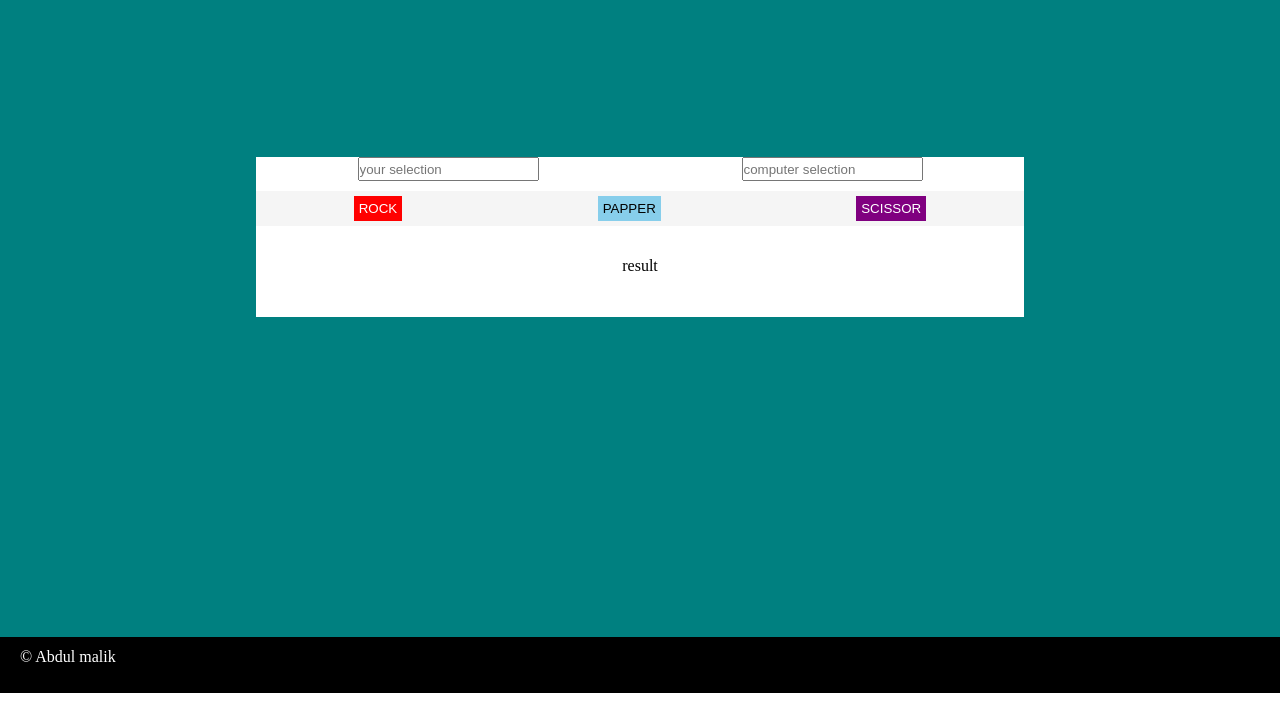
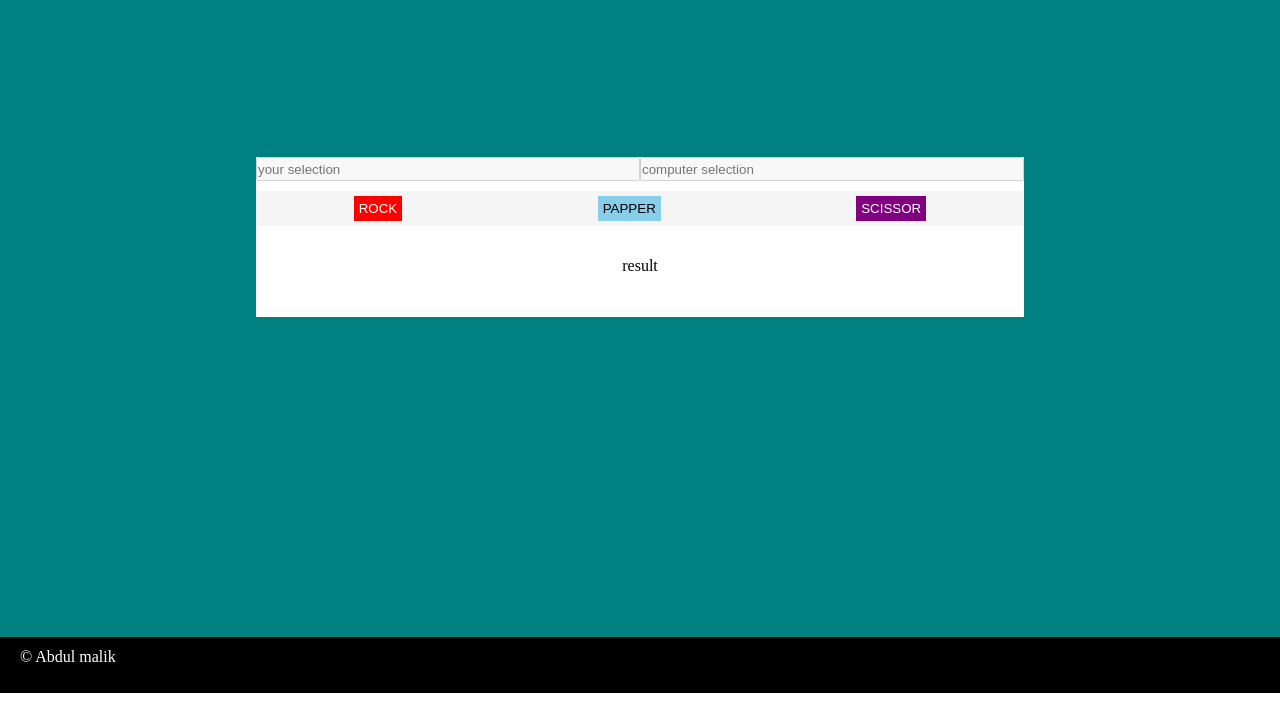
Before and after one commit to Abdul-Malik-spl/rock-papper-scissors, a plain HTML site: page index.html in a window 1280 px wide. Shown: the part 83-800 px from the top of the page. Drawn offline with Linux system fonts and the light colour scheme.

Commit message:
update text box disabled

```diff
--- a/index.html
+++ b/index.html
@@ -11,8 +11,8 @@
     <div class="main">
       <div class="g-m-box">
         <div class="g-box">
-          <input type="text" id="user-inp" placeholder="your selection" />
-          <input type="text" id="computer-inp" placeholder="computer selection">
+          <input type="text" id="user-inp" placeholder="your selection" disabled/>
+          <input type="text" id="computer-inp" placeholder="computer selection" disabled>
         </div>
         <div class="button-box">
           <button class="btn-rock btn" value="Rock">ROCK</button>
--- a/rock.css
+++ b/rock.css
@@ -4,10 +4,10 @@
 }
 body {
   height: 100vh;
-  width: 100vw;
+  width: 100%;
 }
 .nav {
-  width: 100vw;
+  width: 100%;
   height: 80px;
   background: maroon;
   color: white;
@@ -21,7 +21,7 @@ body {
 }
 .main {
   height: 80vh;
-  width: 100vw;
+  max-width: 100%;
   background: teal;
 }
 .footer {
@@ -56,6 +56,8 @@ body {
 }
 input {
   height: 20px;
+  width:100%
+
 }
 .result-box {
   background: rgb(255, 255, 255);
```
